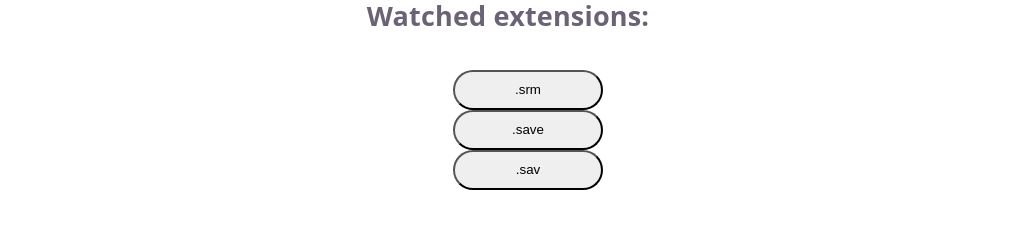
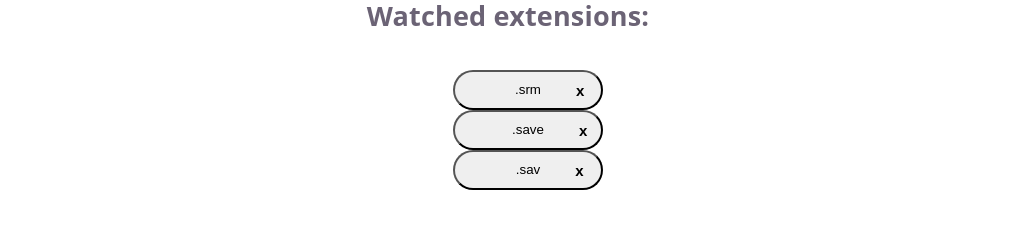
Before and after one commit to HenryHYeary/synchronite-fe, a React (Vite) app: page /editor in a window 1280 px wide. Shown: the part 176-404 px from the top of the page, without its empty margins (132-1148 px from the left). Built offline with nearby package versions, Linux system fonts and the light colour scheme.

Commit message:
Add ability to remove extension chips in Editor element.

```diff
--- a/src/App.css
+++ b/src/App.css
@@ -159,4 +159,15 @@
   border-radius: 20px;
   width: 150px;
   height: 40px;
+  position: relative
 }
+
+.clickable-x {
+  padding-left: 20px;
+  position: absolute;
+  padding-left: 35px;
+  font-weight: bold;
+  cursor: pointer;
+  font-size: 15px;
+  text-align: end;
+}
--- a/src/Editor.tsx
+++ b/src/Editor.tsx
@@ -1,13 +1,24 @@
+import { useState } from "react";
+
 const CURRENT_FOLDER = "~/.config/retroarch/saves";
-const WATCHED_TAG = "saves"
-
-const DUMMY_DATA =  {
-  label: "saves",
-  path: "~/.config/retroarch/saves",
-  watchedExts: [".srm", ".save", ".sav"]
-};
+const WATCHED_TAG = "saves";
 
 export default function Editor() {
+  const [exts, setExts] = useState([
+    { id: 1, name: ".srm" },
+    { id: 2, name: ".save" },
+    { id: 3, name: ".sav" },
+  ]);
+  const DUMMY_DATA =  {
+    label: "saves",
+    path: "~/.config/retroarch/saves",
+    watchedExts: exts
+  };
+
+  const handleRemove = (id: number) => {
+    setExts(prevExts => prevExts.filter(item => item.id !== id));
+  }
+
   return (
     <div className="hero">
       <h1>Editing Watched Directory: <span className="watched-directory-editor">{CURRENT_FOLDER}</span></h1>
@@ -16,7 +27,7 @@ export default function Editor() {
       <h2>Watched extensions:</h2>
       <ul className="extension-list-btns">
         {DUMMY_DATA.watchedExts.map((ext) => {
-          return <button className="ext-btn">{ext}</button>
+          return <button className="ext-btn">{ext.name}<span onClick={() => handleRemove(ext.id)} className="clickable-x">x</span></button>
         })}
       </ul>
     </div>
```
